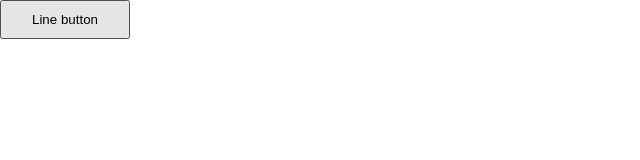
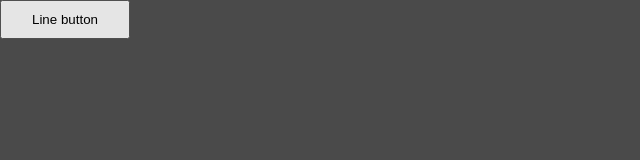
Before and after one commit to VVSOGI/Enkidraw, a website built with webpack: page development/index.html in a window 1280 px wide. Shown: the whole page, without its empty margins (0-640 px from the left). Built offline with nearby package versions, Linux system fonts and the light colour scheme.

Commit message:
Added dark mode because my eyes hurt.

```diff
--- a/development/styles.css
+++ b/development/styles.css
@@ -14,6 +14,7 @@ body {
   width: 100%;
   height: 100%;
   display: flex;
+  background-color: #4a4a4a;
 }
 
 canvas {
```
